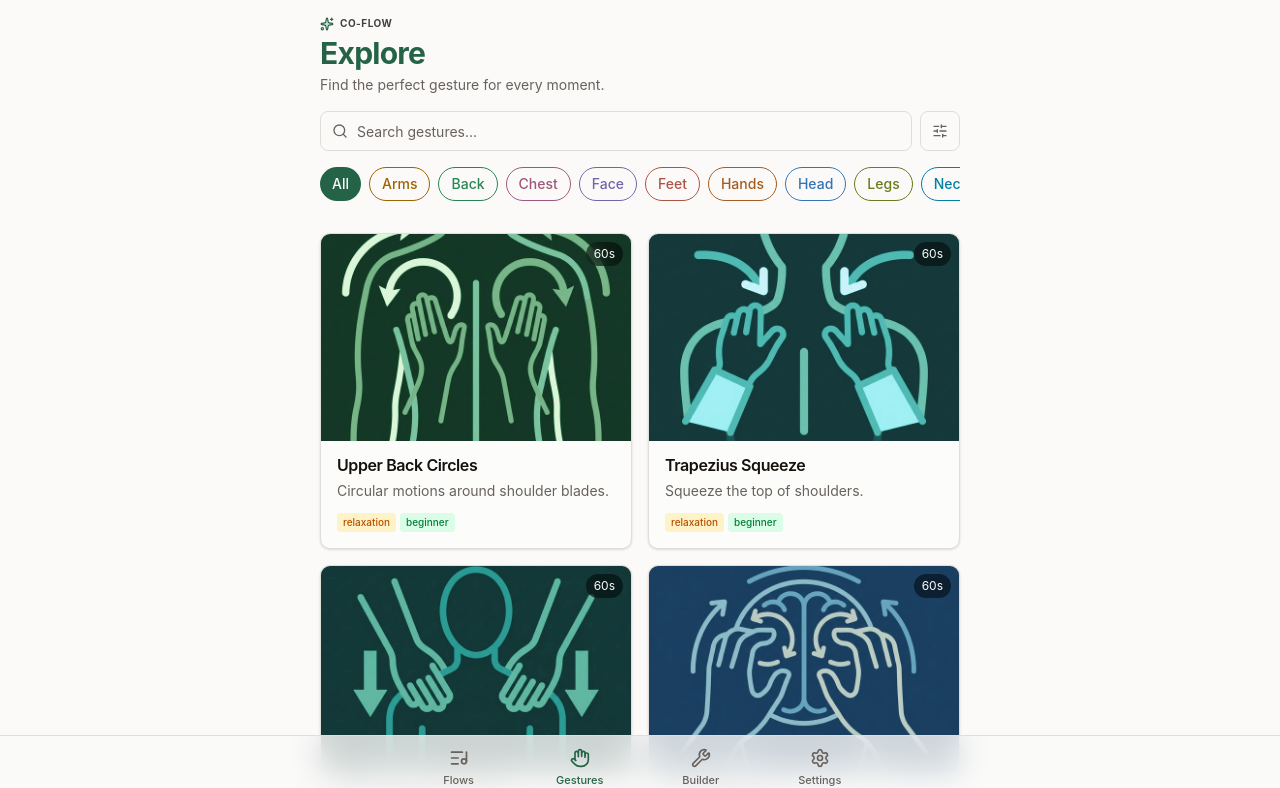
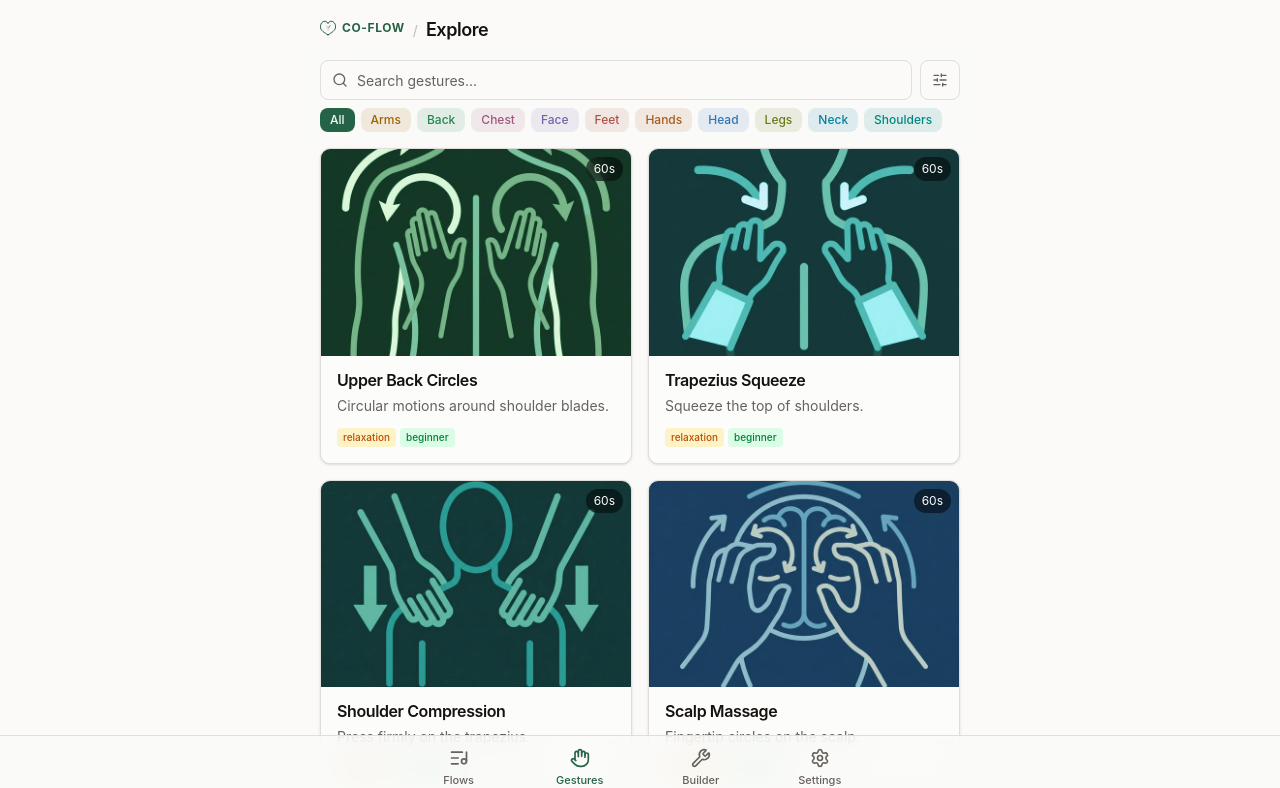
Before and after one commit to laubsauger/co-flow, a React (Vite) app: page /gestures in a window 1280 px wide. Shown: the top 788 px of the page. Built offline with nearby package versions, Linux system fonts and the light colour scheme.

Commit message:
brand header, scrollbar, sticky filter

```diff
--- a/src/components/BrandHeader.tsx
+++ b/src/components/BrandHeader.tsx
@@ -1,10 +1,16 @@
-import { Sparkles } from 'lucide-react';
-
 export function BrandHeader() {
     return (
-        <div className="flex items-center gap-1.5 text-muted-foreground/80 mb-1 select-none">
-            <Sparkles className="w-3.5 h-3.5 text-primary fill-primary/20" />
-            <span className="text-[10px] font-bold tracking-wider uppercase text-foreground/80">co-flow</span>
+        <div className="flex items-center gap-1.5 select-none">
+            <svg width="16" height="16" viewBox="-40 -34 80 76" fill="none" className="text-primary">
+                <path
+                    d="M0,38 C-18,28 -38,16 -38,-2 C-38,-18 -28,-30 -16,-30 C-8,-30 -2,-24 0,-18 C2,-24 8,-30 16,-30 C28,-30 38,-18 38,-2 C38,16 18,28 0,38Z"
+                    stroke="currentColor" strokeWidth="5" strokeLinecap="round" strokeLinejoin="round"
+                />
+                <path d="M0,8 C0,-2 6,-10 14,-12 C14,-12 12,-2 6,4 C4,6 0,8 0,8Z" fill="currentColor" opacity="0.5"/>
+                <path d="M0,10 C0,0 -5,-8 -10,-10 C-10,-10 -8,-1 -4,4 C-2,6 0,10 0,10Z" fill="currentColor" opacity="0.35"/>
+                <line x1="0" y1="8" x2="0" y2="20" stroke="currentColor" strokeWidth="3" opacity="0.4"/>
+            </svg>
+            <span className="text-xs font-bold tracking-wider uppercase text-primary">co-flow</span>
         </div>
     );
 }
--- a/src/features/builder/BuilderHome.tsx
+++ b/src/features/builder/BuilderHome.tsx
@@ -32,12 +32,12 @@ export function BuilderHome() {
 
   return (
     <div className="p-4 max-w-2xl mx-auto pb-20">
-      <header className="mb-6 space-y-1">
-        <BrandHeader />
-        <h1 className="text-3xl font-bold tracking-tight text-primary">
-          Builder
-        </h1>
-        <p className="text-muted-foreground">Design your own healing sequences.</p>
+      <header className="mb-4">
+        <div className="flex items-baseline gap-2">
+          <BrandHeader />
+          <span className="text-muted-foreground/40 text-sm">/</span>
+          <h1 className="text-lg font-semibold tracking-tight">Builder</h1>
+        </div>
       </header>
 
       {/* Create new flow */}
@@ -107,7 +107,7 @@ export function BuilderHome() {
               >
                 {/* Gradient Thumbnail */}
                 <div
-                  className="w-12 h-12 rounded-full flex-shrink-0 shadow-inner"
+                  className="w-12 h-12 rounded-full flex-shrink-0 shadow-inner border border-white/10"
                   style={{
                     background: getFlowGradient(
                       flow.steps.flatMap(s => gestureMap.get(s.gestureId)?.bodyAreas || [])
--- a/src/features/builder/GesturePicker.tsx
+++ b/src/features/builder/GesturePicker.tsx
@@ -105,13 +105,13 @@ export function GesturePicker({ open, onClose, onSelect, currentStepGestureIds }
         <div
           role="group"
           aria-label="Filter by body area"
-          className="flex gap-2 overflow-x-auto px-4 pb-2 scrollbar-hide"
+          className="flex gap-1.5 overflow-x-auto px-4 scrollbar-hide"
         >
           <button
             onClick={() => setSelectedBodyArea(null)}
             aria-pressed={selectedBodyArea === null}
             className={cn(
-              "px-2.5 py-1 rounded-full text-xs font-medium transition-colors whitespace-nowrap",
+              "px-2.5 py-1 rounded-md text-xs font-medium transition-colors whitespace-nowrap",
               selectedBodyArea === null
                 ? "bg-primary text-primary-foreground"
                 : "bg-secondary text-secondary-foreground hover:bg-secondary/80"
@@ -127,10 +127,10 @@ export function GesturePicker({ open, onClose, onSelect, currentStepGestureIds }
                 key={area}
                 onClick={() => setSelectedBodyArea(area)}
                 aria-pressed={isActive}
-                className="px-2.5 py-1 rounded-full text-xs font-medium transition-colors whitespace-nowrap capitalize"
+                className="px-2.5 py-1 rounded-md text-xs font-medium transition-colors whitespace-nowrap capitalize"
                 style={isActive
                   ? { backgroundColor: color, color: 'white' }
-                  : { border: `1.5px solid ${color}`, color }
+                  : { backgroundColor: `color-mix(in oklch, ${color} 12%, transparent)`, color }
                 }
               >
                 {area}
--- a/src/features/flows/FlowList.tsx
+++ b/src/features/flows/FlowList.tsx
@@ -1,7 +1,7 @@
 import { Link, useNavigate } from 'react-router-dom';
 import { motion } from 'framer-motion';
 import { allFlows, allGestures, gestureMap } from '@/content/generated';
-import { Play, Heart, Clock, Layers, Search, Pencil } from 'lucide-react';
+import { Play, Heart, Layers, Search, Pencil } from 'lucide-react';
 import { usePlayerStore } from '@/lib/stores/player';
 import { useUserData } from '@/lib/stores/user-data';
 import { useUserFlows } from '@/lib/stores/user-flows';
@@ -11,7 +11,7 @@ import { cn } from '@/lib/utils';
 import { PlaceholderImage } from '@/components/PlaceholderImage';
 import { ColoredTag } from '@/components/ColoredTag';
 import { useState, useMemo } from 'react';
-import { getBodyAreaColor } from '@/lib/body-area-colors';
+import { getBodyAreaColor, getFlowGradient } from '@/lib/body-area-colors';
 import Fuse from 'fuse.js';
 import type { PlayerStep } from '@/lib/types/player';
 import type { Gesture } from '@/lib/types/gesture';
@@ -84,11 +84,11 @@ export function FlowList() {
 
     return (
         <div className="p-4 max-w-2xl mx-auto pb-20">
-            <header className="mb-6 space-y-3">
-                <div>
+            <header className="mb-4 space-y-3">
+                <div className="flex items-baseline gap-2">
                     <BrandHeader />
-                    <h1 className="text-3xl font-bold tracking-tight text-primary">Flows</h1>
-                    <p className="text-sm text-muted-foreground mt-1">Guided sequences crafted with care.</p>
+                    <span className="text-muted-foreground/40 text-sm">/</span>
+                    <h1 className="text-lg font-semibold tracking-tight">Flows</h1>
                 </div>
                 <div className="relative">
                     <Search className="absolute left-3 top-1/2 -translate-y-1/2 h-4 w-4 text-muted-foreground" />
@@ -233,42 +233,25 @@ export function FlowList() {
                                     transition={{ ...springs.soft, delay: i * 0.05 }}
                                     className="rounded-lg border bg-card text-card-foreground shadow-sm overflow-hidden hover:shadow-md transition-shadow"
                                 >
-                                    {(() => {
-                                        // Try to find the first gesture to get a poster or color tint
-                                        const firstGesture = flow.steps[0]
-                                            ? allGestures.find(g => g.id === flow.steps[0].gestureId)
-                                            : undefined;
+                                    {/* Generic Gradient Header */}
+                                    <div
+                                        className="h-24 relative overflow-hidden"
+                                        style={{
+                                            background: getFlowGradient(
+                                                flow.steps.flatMap(s => gestureMap.get(s.gestureId)?.bodyAreas || [])
+                                            )
+                                        }}
+                                    >
+                                        <div className="absolute inset-0 bg-black/10" />
 
-                                        // For user flows, we mostly rely on the first gesture's poster or a generic fallback
-                                        // unless we add custom poster upload later.
-                                        const poster = flow.poster || firstGesture?.media.poster;
-                                        const tintColor = firstGesture ? getBodyAreaColor(firstGesture.bodyAreas) : undefined;
+                                        {/* Edit/Play Overlay */}
+                                        <div className="absolute top-2 right-2 flex items-center gap-1.5">
+                                            <div className="bg-black/40 text-white text-xs px-2 py-1 rounded-full backdrop-blur-md border border-white/10">
+                                                {formatDuration(flow.steps)}
+                                            </div>
+                                        </div>
+                                    </div>
 
-                                        return (
-                                            <div
-                                                className="aspect-[5/2] relative overflow-hidden"
-                                                style={{ backgroundColor: tintColor ?? 'var(--secondary)' }}
-                                            >
-                                                {poster ? (
-                                                    <img src={poster} alt={flow.name} className="w-full h-full object-cover" />
-                                                ) : (
-                                                    <PlaceholderImage type="flow" />
-                                                )}
-                                                {tintColor && (
-                                                    <div
-                                                        className="absolute inset-0 mix-blend-color opacity-50 pointer-events-none"
-                                                        style={{ backgroundColor: tintColor }}
-                                                    />
-                                                )}
-                                                {/* Edit/Play Overlay */}
-                                                <div className="absolute top-2 right-2 flex items-center gap-1.5">
-                                                    <div className="bg-black/50 text-white text-xs px-2 py-1 rounded-full backdrop-blur-sm">
-                                                        {formatDuration(flow.steps)}
-                                                    </div>
-                                                </div>
-                                            </div>
-                                        );
-                                    })()}
                                     <div className="p-4">
                                         <div className="flex items-start justify-between mb-1">
                                             <h3 className="font-semibold leading-tight">
@@ -303,10 +286,6 @@ export function FlowList() {
 
                                         <div className="flex items-center gap-3 text-xs text-muted-foreground">
                                             <span className="flex items-center gap-1">
-                                                <Clock className="w-3.5 h-3.5" />
-                                                {formatDuration(flow.steps)}
-                                            </span>
-                                            <span className="flex items-center gap-1">
                                                 <Layers className="w-3.5 h-3.5" />
                                                 {flow.steps.length} steps
                                             </span>
--- a/src/features/gestures/GestureList.tsx
+++ b/src/features/gestures/GestureList.tsx
@@ -81,14 +81,17 @@ export function GestureList() {
 
     // ... (lines 82)
     return (
-        <div className="p-4 max-w-2xl mx-auto pb-20">
-            <header className="mb-6 space-y-4">
-                <div>
+        <div className="max-w-2xl mx-auto pb-20">
+            <div className="px-4 pt-4 pb-2">
+                <div className="flex items-baseline gap-2">
                     <BrandHeader />
-                    <h1 className="text-3xl font-bold tracking-tight text-primary">Explore</h1>
-                    <p className="text-sm text-muted-foreground mt-1">Find the perfect gesture for every moment.</p>
+                    <span className="text-muted-foreground/40 text-sm">/</span>
+                    <h1 className="text-lg font-semibold tracking-tight">Explore</h1>
                 </div>
+            </div>
 
+            {/* Sticky search + filters */}
+            <div className="sticky top-0 z-20 bg-background/80 backdrop-blur-lg px-4 py-2 space-y-2">
                 <div className="flex gap-2">
                     <div className="relative flex-1">
                         <Search className="absolute left-3 top-1/2 -translate-y-1/2 h-4 w-4 text-muted-foreground" />
@@ -143,12 +146,12 @@ export function GestureList() {
                 )}
 
                 {/* Body area filters */}
-                <div role="group" aria-label="Filter by body area" className="flex gap-2 overflow-x-auto pb-2 scrollbar-hide">
+                <div role="group" aria-label="Filter by body area" className="flex gap-1.5 overflow-x-auto scrollbar-hide">
                     <button
                         onClick={() => setSelectedBodyArea(null)}
                         aria-pressed={selectedBodyArea === null}
                         className={cn(
-                            "px-3 py-1.5 rounded-full text-sm font-medium transition-colors whitespace-nowrap",
+                            "px-2.5 py-1 rounded-md text-xs font-medium transition-colors whitespace-nowrap",
                             selectedBodyArea === null
                                 ? "bg-primary text-primary-foreground"
                                 : "bg-secondary text-secondary-foreground hover:bg-secondary/80"
@@ -164,10 +167,10 @@ export function GestureList() {
                                 key={area}
                                 onClick={() => setSelectedBodyArea(isActive ? null : area)}
                                 aria-pressed={isActive}
-                                className="px-3 py-1.5 rounded-full text-sm font-medium transition-colors whitespace-nowrap capitalize"
+                                className="px-2.5 py-1 rounded-md text-xs font-medium transition-colors whitespace-nowrap capitalize"
                                 style={isActive
                                     ? { backgroundColor: color, color: 'white' }
-                                    : { border: `1.5px solid ${color}`, color }
+                                    : { backgroundColor: `color-mix(in oklch, ${color} 12%, transparent)`, color }
                                 }
                             >
                                 {area}
@@ -175,9 +178,9 @@ export function GestureList() {
                         );
                     })}
                 </div>
-            </header>
+            </div>
 
-            <div className="grid grid-cols-1 sm:grid-cols-2 gap-4">
+            <div className="grid grid-cols-1 sm:grid-cols-2 gap-4 px-4 pt-2">
                 {filteredGestures.map(gesture => (
                     <Link key={gesture.id} to={`/gestures/${gesture.id}`}>
                         <motion.div
--- a/src/index.css
+++ b/src/index.css
@@ -144,6 +144,15 @@
   }
 }
 
+/* Hide scrollbars while keeping scroll functionality */
+.scrollbar-hide {
+  -ms-overflow-style: none;
+  scrollbar-width: none;
+}
+.scrollbar-hide::-webkit-scrollbar {
+  display: none;
+}
+
 /* Ensure player countdown is always readable over any background */
 .glance-mode [class*="tabular-nums"] {
   text-shadow: 0 2px 8px rgba(0,0,0,0.5);
```
